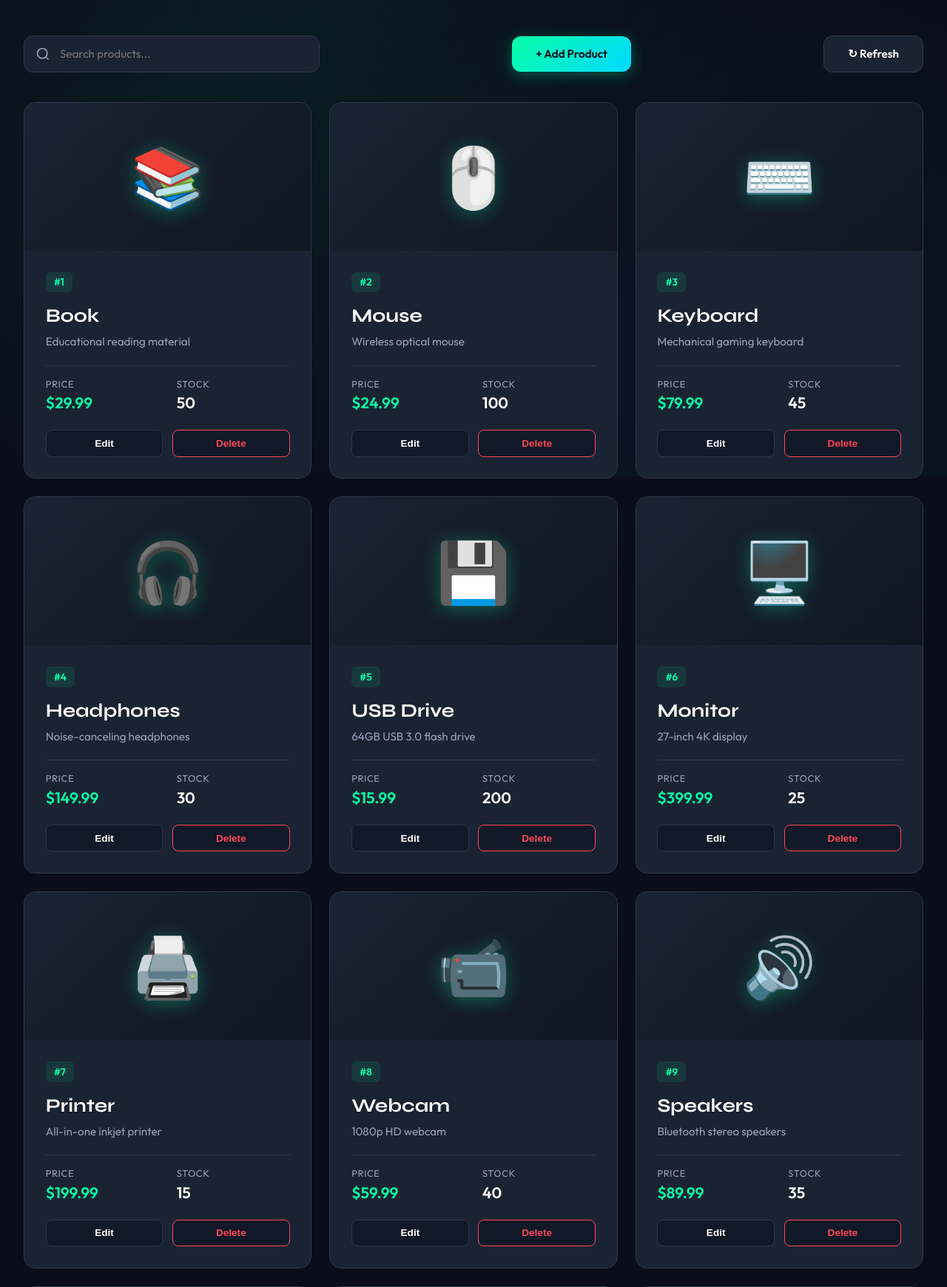
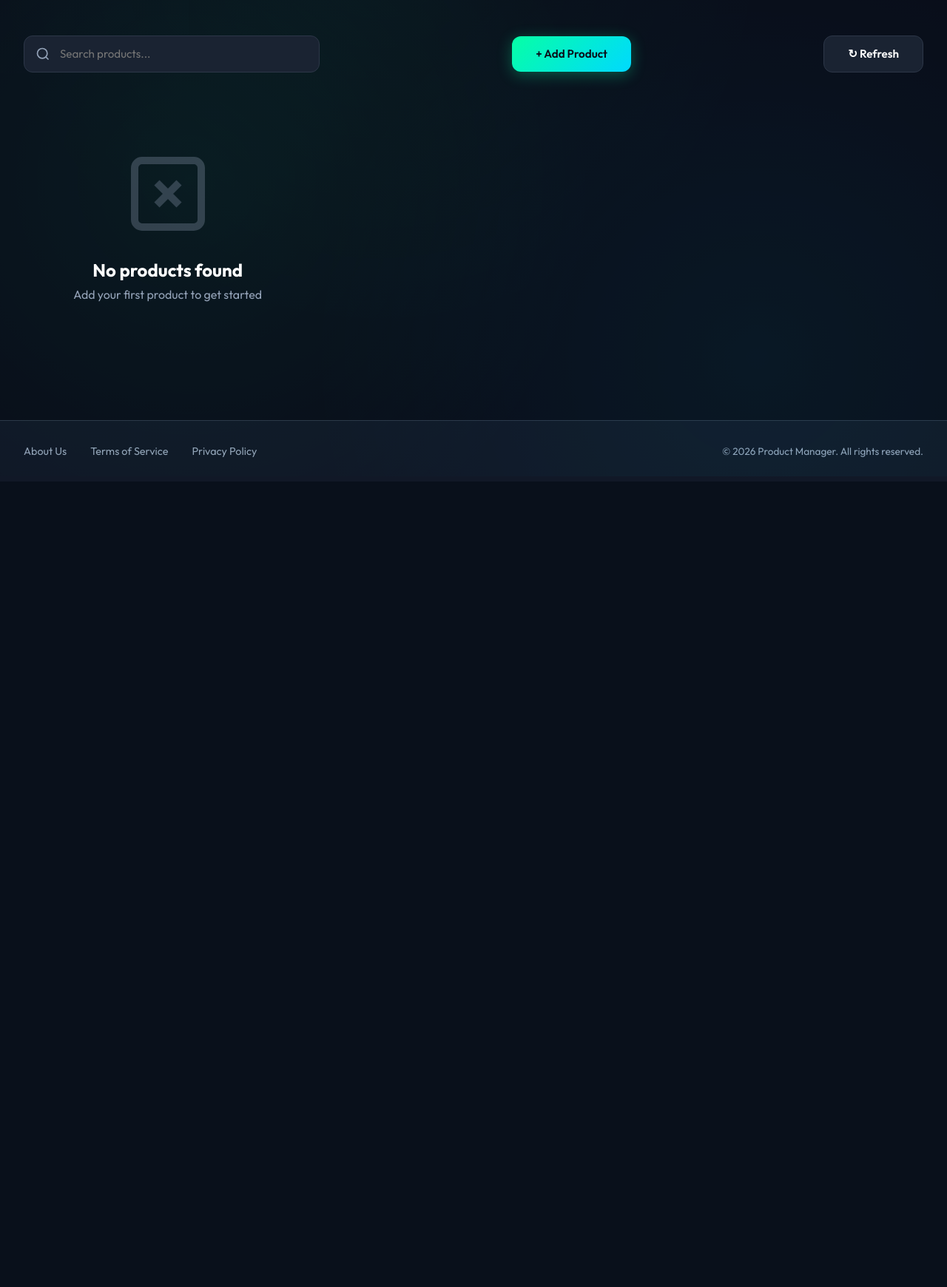
Before and after one commit to vphantomk666/InventoryManagement, a FastAPI app: page / in a window 1280 px wide. Shown: the part 156-1896 px from the top of the page at 74% size. After the commit the page ends 800 px from the top, so only its background shows below. Run offline with FastAPI, Linux system fonts and the light colour scheme.

Commit message:
Remove sample products data

```diff
--- a/frontend/templates/index.html
+++ b/frontend/templates/index.html
@@ -958,38 +958,9 @@
         let products = [];
         let isEditMode = false;
 
-        // Sample products with icons
-        const sampleProducts = [
-            { id: 1, name: "Book", icon: "📚", description: "Educational reading material", price: 29.99, quantity: 50 },
-            { id: 2, name: "Mouse", icon: "🖱️", description: "Wireless optical mouse", price: 24.99, quantity: 100 },
-            { id: 3, name: "Keyboard", icon: "⌨️", description: "Mechanical gaming keyboard", price: 79.99, quantity: 45 },
-            { id: 4, name: "Headphones", icon: "🎧", description: "Noise-canceling headphones", price: 149.99, quantity: 30 },
-            { id: 5, name: "USB Drive", icon: "💾", description: "64GB USB 3.0 flash drive", price: 15.99, quantity: 200 },
-            { id: 6, name: "Monitor", icon: "🖥️", description: "27-inch 4K display", price: 399.99, quantity: 25 },
-            { id: 7, name: "Printer", icon: "🖨️", description: "All-in-one inkjet printer", price: 199.99, quantity: 15 },
-            { id: 8, name: "Webcam", icon: "📹", description: "1080p HD webcam", price: 59.99, quantity: 40 },
-            { id: 9, name: "Speakers", icon: "🔊", description: "Bluetooth stereo speakers", price: 89.99, quantity: 35 },
-            { id: 10, name: "External HDD", icon: "💿", description: "2TB external hard drive", price: 79.99, quantity: 60 },
-            { id: 11, name: "Power Bank", icon: "🔋", description: "20000mAh portable charger", price: 34.99, quantity: 80 },
-            { id: 12, name: "Router", icon: "📡", description: "Dual-band WiFi router", price: 69.99, quantity: 50 },
-            { id: 13, name: "Smartwatch", icon: "⌚", description: "Fitness tracking smartwatch", price: 249.99, quantity: 40 },
-            { id: 14, name: "Tablet", icon: "📱", description: "10-inch Android tablet", price: 299.99, quantity: 35 },
-            { id: 15, name: "Mobile Phone", icon: "📲", description: "Latest smartphone model", price: 799.99, quantity: 20 },
-            { id: 16, name: "Charger", icon: "🔌", description: "Fast charging USB-C adapter", price: 19.99, quantity: 150 },
-            { id: 17, name: "Earbuds", icon: "🎵", description: "True wireless earbuds", price: 89.99, quantity: 75 },
-            { id: 18, name: "SSD", icon: "💽", description: "1TB NVMe SSD", price: 129.99, quantity: 55 },
-            { id: 19, name: "Graphics Card", icon: "🎮", description: "High-performance GPU", price: 599.99, quantity: 10 },
-            { id: 20, name: "UPS", icon: "⚡", description: "Uninterruptible power supply", price: 149.99, quantity: 25 },
-            { id: 21, name: "Laptop", icon: "💻", description: "15-inch business laptop", price: 899.99, quantity: 18 }
-        ];
-
         // Load products on page load
         document.addEventListener('DOMContentLoaded', () => {
-            // Try to load from API first, if fails use sample data
-            loadProducts().catch(() => {
-                products = sampleProducts;
-                renderProducts(products);
-            });
+            loadProducts();
             setupSearch();
         });
 
@@ -1003,9 +974,8 @@
                 products = await response.json();
                 renderProducts(products);
             } catch (error) {
-                console.log('API not available, using sample data');
-                products = sampleProducts;
-                renderProducts(products);
+                console.error('API Error:', error);
+                renderProducts([]);
             }
         }
 
```
